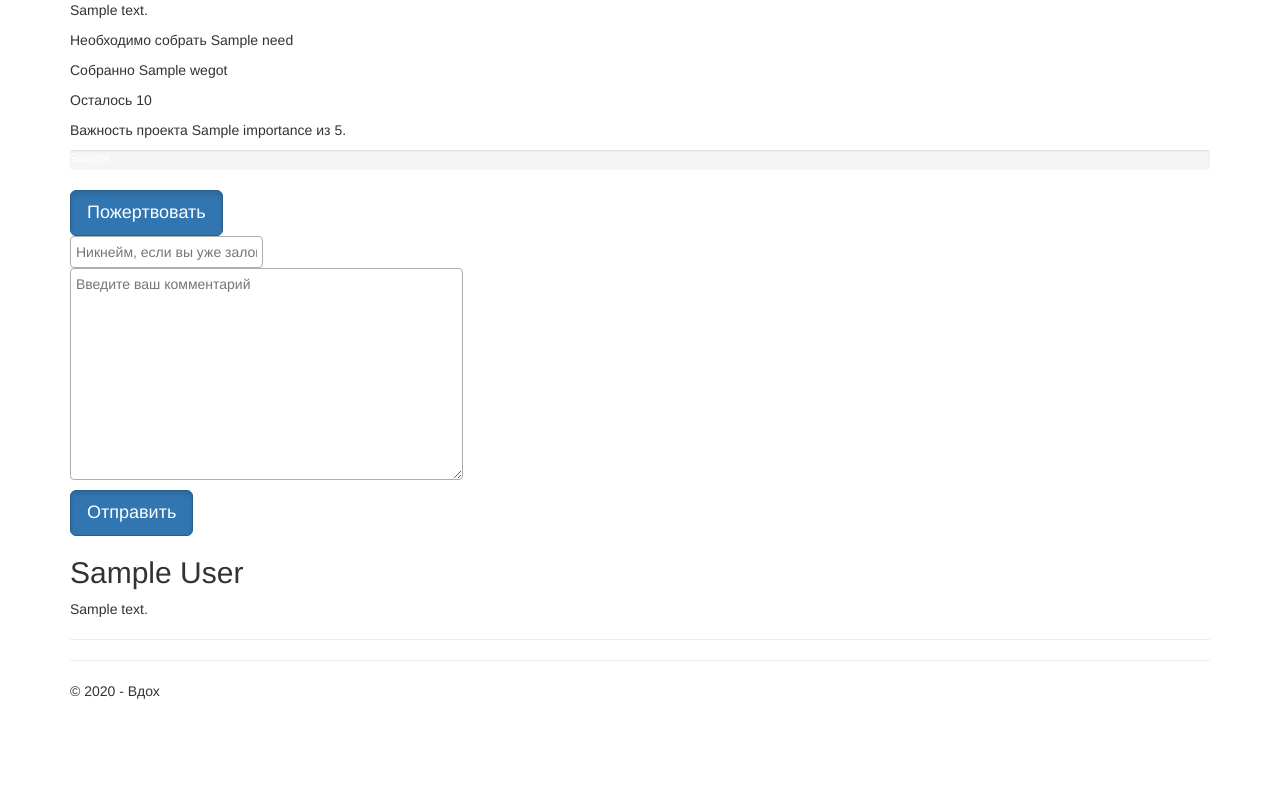
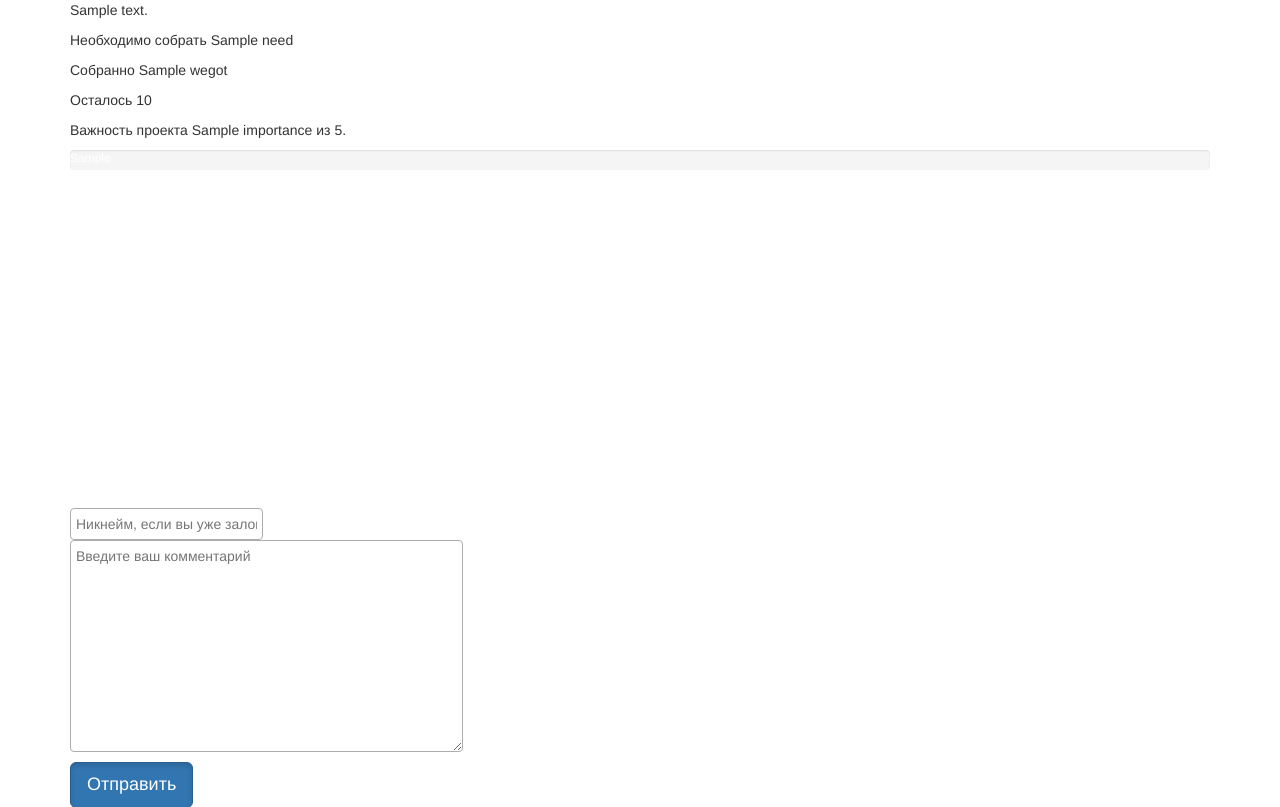
Before and after one commit to TGC-T/crowd, a Flask app: template templates/crowd.html in a window 1280 px wide. Shown: the part 148-955 px from the top of the page. Before the commit the page ends 847 px from the top, so only its background shows below. Run offline with Flask 2, Linux system fonts and the light colour scheme; the template is opened without the code that fills it: most values are stand-ins (such as "Sample title", 1, 10 or a date in 2020); some libraries are stand-ins or nearby versions.

Commit message:
Update crowd.html

```diff
--- a/templates/crowd.html
+++ b/templates/crowd.html
@@ -12,8 +12,8 @@
 <div class="progress">
         <div class="progress-bar" role="progressbar" style="width: {{persent}}%;" aria-valuenow="{{persent}}" aria-valuemin="0" aria-valuemax="100">{{persent}}%</div>
 </div>
-<a href="{{ donate }}"" class="btn btn-primary btn-lg active" role="button" aria-pressed="true">Пожертвовать</a>
 
+<iframe src="https://money.yandex.ru/quickpay/shop-widget?writer=seller&targets={{ name }}&targets-hint=&default-sum=300&button-text=14&payment-type-choice=on&fio=on&comment=on&hint=%D0%A7%D1%82%D0%BE%20%D1%81%D0%BF%D0%BE%D0%B4%D0%B2%D0%B8%D0%B3%D0%B0%D0%B5%D1%82%20%D0%B2%D0%B0%D1%81%20%D0%B4%D0%B5%D0%BB%D0%B0%D1%82%D1%8C%20%D0%B4%D0%BE%D0%B1%D1%80%D1%8B%D0%B5%20%D0%BF%D0%BE%D1%81%D1%82%D1%83%D0%BF%D0%BA%D0%B8%3F&successURL=&quickpay=shop&account=410019521887654" width="423" height="313" frameborder="0" allowtransparency="true" scrolling="no"></iframe>
 
 <form action="" method="post">
         <input type="text" placeholder="Никнейм, если вы уже залогинены то это поле необязательно" style="border: 1px solid #adadad; border-radius: 4px; padding: 5px;"
@@ -23,11 +23,11 @@
         request.form.textarea }}"  cols="45" style="max-width: 100%; border: 1px solid #adadad; border-radius: 4px; padding: 5px;" name="text"></textarea></p>
     <input class="btn btn-primary btn-lg active" type="submit" value="Отправить">
   </form>
+
 {% for com in comments %}
         <h2>{{com.author}}</h2>
         <p>
                 {{com.comment}}
         <hr noshade="true" size="300px">
 {% endfor %}
-
 {% endblock %}
```
